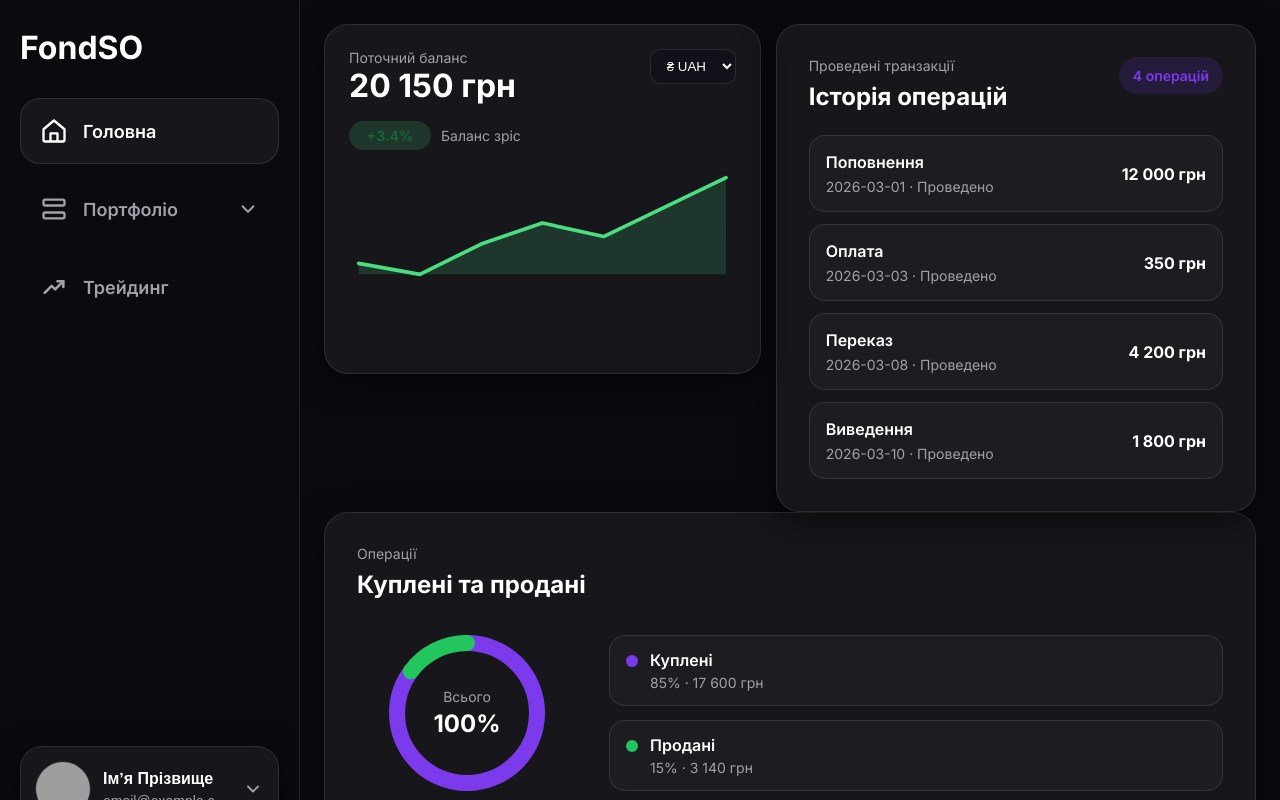
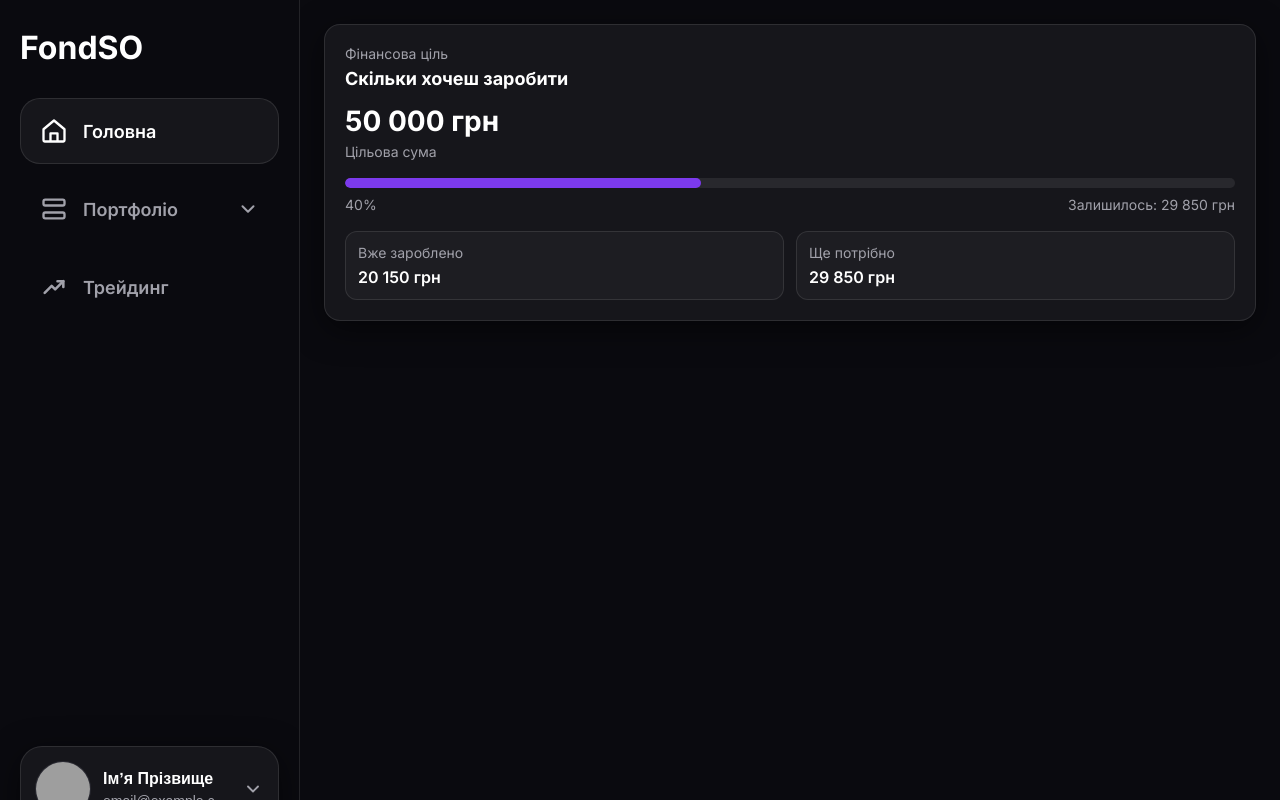
Before and after one commit to sstavh/FondSO, a Nuxt app: page / in a window 1280 px wide. Built offline with nearby package versions, Linux system fonts and the light colour scheme; grey boxes are pictures that could not be loaded.

Commit message:
Goat Tragere Card

```diff
--- a/app/components/HomeSection.vue
+++ b/app/components/HomeSection.vue
@@ -3,15 +3,17 @@
 import BalanceCard from '~/components/UserInformationComponents/BalanceCard.vue';
 import TransactionTotalCard from './UserInformationComponents/TransactionTotalCard.vue';
 import TransactionsCircleCard from './UserInformationComponents/TransactionsCircleCard.vue';
+import GoalTargetCard from './UserInformationComponents/GoalTargetCard.vue';
 </script>
 
 
 <template>
-        <div class="tt">
+       <!---- <div class="tt">
          <BalanceCard class="ttB"/>
         <TransactionTotalCard/>
 </div>
-<TransactionsCircleCard/>
+<TransactionsCircleCard/>-->
+<GoalTargetCard/>
 
 
 
--- /dev/null
+++ b/app/components/UserInformationComponents/GoalTargetCard.vue
@@ -0,0 +1,172 @@
+<script setup lang="ts">
+import { computed } from 'vue'
+import { goalStore, balanceStore } from '~/data/userProfile'
+
+const remainingAmount = computed(() => {
+  const value = goalStore.targetAmount - goalStore.earnedAmount
+  return value > 0 ? value : 0
+})
+
+const progressPercent = computed(() => {
+  if (!goalStore.targetAmount) return 0
+  const percent = Math.round((goalStore.earnedAmount / goalStore.targetAmount) * 100)
+  return percent > 100 ? 100 : percent
+})
+
+const formatCurrency = (value: number) => {
+  return new Intl.NumberFormat('uk-UA', {
+    style: 'currency',
+    currency: balanceStore.currency,
+    maximumFractionDigits: 0,
+  }).format(value)
+}
+</script>
+
+<template>
+  <section class="goal-card">
+    <div class="goal-card__top">
+      <p class="goal-card__label">Фінансова ціль</p>
+      <h3 class="goal-card__title">Скільки хочеш заробити</h3>
+    </div>
+
+    <div class="goal-card__main">
+      <p class="goal-card__target">{{ formatCurrency(goalStore.targetAmount) }}</p>
+      <p class="goal-card__hint">Цільова сума</p>
+    </div>
+
+    <div class="goal-card__progress">
+      <div class="goal-card__progress-bar">
+        <div
+          class="goal-card__progress-fill"
+          :style="{ width: `${progressPercent}%` }"
+        />
+      </div>
+
+      <div class="goal-card__progress-info">
+        <span>{{ progressPercent }}%</span>
+        <span>Залишилось: {{ formatCurrency(remainingAmount) }}</span>
+      </div>
+    </div>
+
+    <div class="goal-card__stats">
+      <div class="goal-stat">
+        <p class="goal-stat__label">Вже зароблено</p>
+        <p class="goal-stat__value">{{ formatCurrency(goalStore.earnedAmount) }}</p>
+      </div>
+
+      <div class="goal-stat">
+        <p class="goal-stat__label">Ще потрібно</p>
+        <p class="goal-stat__value">{{ formatCurrency(remainingAmount) }}</p>
+      </div>
+    </div>
+  </section>
+</template>
+
+<style scoped>
+.goal-card {
+  min-width: 600px;;
+  padding: 20px;
+  border-radius: var(--radius-md);
+  border: 1px solid var(--glass-border);
+  background: var(--glass-bg);
+  box-shadow: var(--shadow-glass);
+}
+
+.goal-card__top {
+  margin-bottom: 16px;
+}
+
+.goal-card__label {
+  margin: 0 0 6px;
+  color: var(--text-secondary);
+  font-size: var(--text-sm);
+}
+
+.goal-card__title {
+  margin: 0;
+  color: var(--text-primary);
+  font-size: var(--text-lg);
+  font-weight: var(--font-bold);
+}
+
+.goal-card__main {
+  margin-bottom: 18px;
+}
+
+.goal-card__target {
+  margin: 0 0 4px;
+  color: var(--text-primary);
+  font-size: 28px;
+  font-weight: var(--font-bold);
+  line-height: 1.2;
+}
+
+.goal-card__hint {
+  margin: 0;
+  color: var(--text-secondary);
+  font-size: var(--text-sm);
+}
+
+.goal-card__progress {
+  margin-bottom: 18px;
+}
+
+.goal-card__progress-bar {
+  width: 100%;
+  height: 10px;
+  border-radius: 999px;
+  background: rgba(255, 255, 255, 0.08);
+  overflow: hidden;
+  margin-bottom: 8px;
+}
+
+.goal-card__progress-fill {
+  height: 100%;
+  border-radius: 999px;
+  background: var(--accent);
+}
+
+.goal-card__progress-info {
+  display: flex;
+  justify-content: space-between;
+  gap: 12px;
+  color: var(--text-secondary);
+  font-size: var(--text-sm);
+}
+
+.goal-card__stats {
+  display: grid;
+  grid-template-columns: repeat(2, minmax(0, 1fr));
+  gap: 12px;
+}
+
+.goal-stat {
+  padding: 12px;
+  border-radius: 12px;
+  border: 1px solid var(--glass-border);
+  background: rgba(255, 255, 255, 0.03);
+}
+
+.goal-stat__label {
+  margin: 0 0 6px;
+  color: var(--text-secondary);
+  font-size: var(--text-sm);
+}
+
+.goal-stat__value {
+  margin: 0;
+  color: var(--text-primary);
+  font-size: var(--text-base);
+  font-weight: var(--font-semibold);
+}
+
+@media (max-width: 700px) {
+  .goal-card__stats {
+    grid-template-columns: 1fr;
+  }
+
+  .goal-card__progress-info {
+    flex-direction: column;
+  }
+}
+</style>
--- a/app/data/userProfile.ts
+++ b/app/data/userProfile.ts
@@ -36,10 +36,16 @@ export interface TransactionItem {
   status: TransactionStatus
 }
 
+export interface GoalState {
+  targetAmount: number
+  earnedAmount: number
+}
+
 export const mainStore = reactive<{
   userProfile: UserProfile
   balanceStore: BalanceState
   transactionsStore: TransactionItem[]
+  goalStore: GoalState
 }>({
   userProfile: {
     firstName: '',
@@ -117,8 +123,14 @@ export const mainStore = reactive<{
       status: 'failed',
     },
   ],
+
+  goalStore: {
+    targetAmount: 50000,  // скільки хочеш заробити
+    earnedAmount: 20150,  // скільки вже зароблено
+  },
 })
 
 export const userProfile = mainStore.userProfile
 export const balanceStore = mainStore.balanceStore
 export const transactionsStore = mainStore.transactionsStore
+export const goalStore = mainStore.goalStore
```
